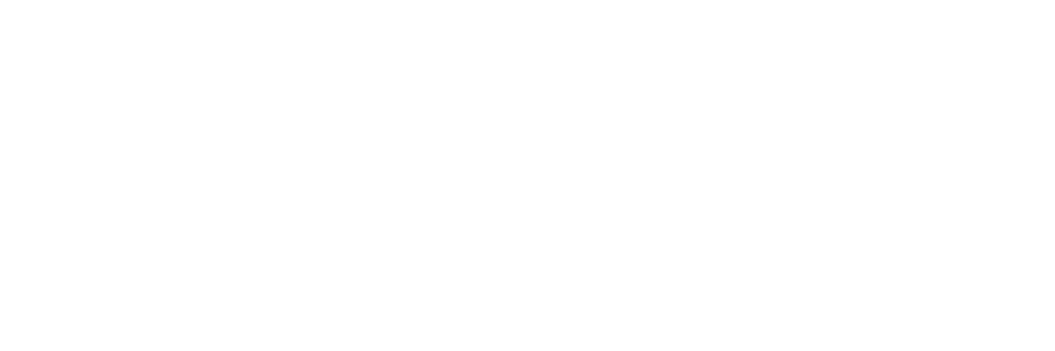
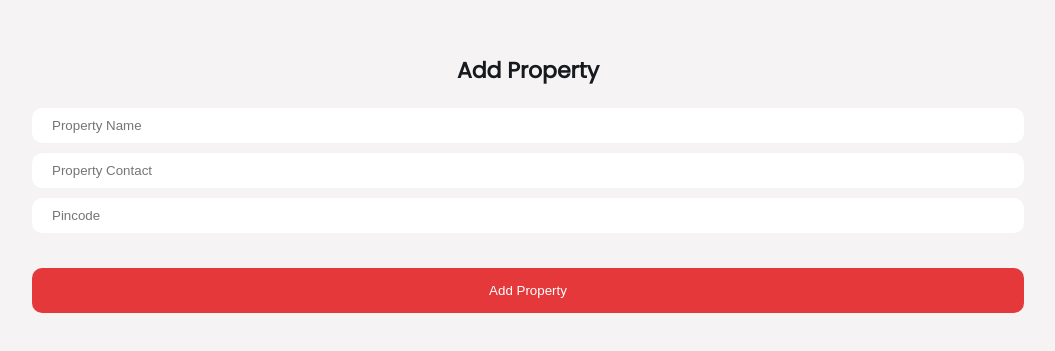
Before and after one commit to codeWithJooy/Rentfrontend, a React (Create React App) app: page /add in a window 1280 px wide. Shown: the part 209-560 px from the top of the page, without its empty margins (112-1167 px from the left). Built offline with nearby package versions, Linux system fonts and the light colour scheme.

Commit message:
Add Property Page Added

```diff
--- a/src/App.js
+++ b/src/App.js
@@ -5,6 +5,7 @@
 import GetStarted from "./Pages/GetStarted/GetStarted";
 import Login from "./Pages/Login/Login";
 import Signup from "./Pages/Login/Signup";
+import Add from "./Pages/Login/Add";
 import Home from "./Pages/Home/Home";
 import Property from "./Pages/Property/Propert";
 import Floors from "./Pages/Property/Floors/Floors";
@@ -16,6 +17,7 @@
         <Route path="/get-started" component={GetStarted} exact />
         <Route path="/login" component={Login} />
         <Route path="/signup" component={Signup} />
+        <Route path="/add" component={Add} />
         <Route path="/home" component={Home} />
         <Route path="/property" component={Property} />
         <Route path="/floor" component={Floors} />
--- /dev/null
+++ b/src/Pages/Login/Add.js
@@ -0,0 +1,43 @@
+import React, { useState } from "react";
+import { useHistory } from "react-router-dom";
+import "./Login.css";
+
+const Add = () => {
+  const [user, setUser] = useState({
+    email: "",
+    password: "",
+  });
+  const history = useHistory();
+  const handleAdd = () => {
+    history.push("/home");
+  };
+  const handleSignIn = () => {
+    history.push("/login");
+  };
+  return (
+    <div className="mainEntry">
+      <div className="mainEntryContainer">
+        <div className="entryTop">
+          <div className="entryTitle">{"Add Property"}</div>
+          <div className="entryDescription">{""}</div>
+        </div>
+        <div className="entryData">
+          <div className="entryDataUnit">
+            <input type="text" placeholder="Property Name" />
+          </div>
+          <div className="entryDataUnit">
+            <input type="text" placeholder="Property Contact" />
+          </div>
+          <div className="entryDataUnit">
+            <input type="text" placeholder="Pincode" />
+          </div>
+          <div className="entryDataButton">
+            <button onClick={handleAdd}>Add Property</button>
+          </div>
+        </div>
+      </div>
+    </div>
+  );
+};
+
+export default Add;
--- a/src/Pages/Login/Signup.js
+++ b/src/Pages/Login/Signup.js
@@ -9,7 +9,7 @@
   });
   const history = useHistory();
   const handleSignUp = () => {
-    history.push("/signup");
+    history.push("/add");
   };
   const handleSignIn = () => {
     history.push("/login");
```
